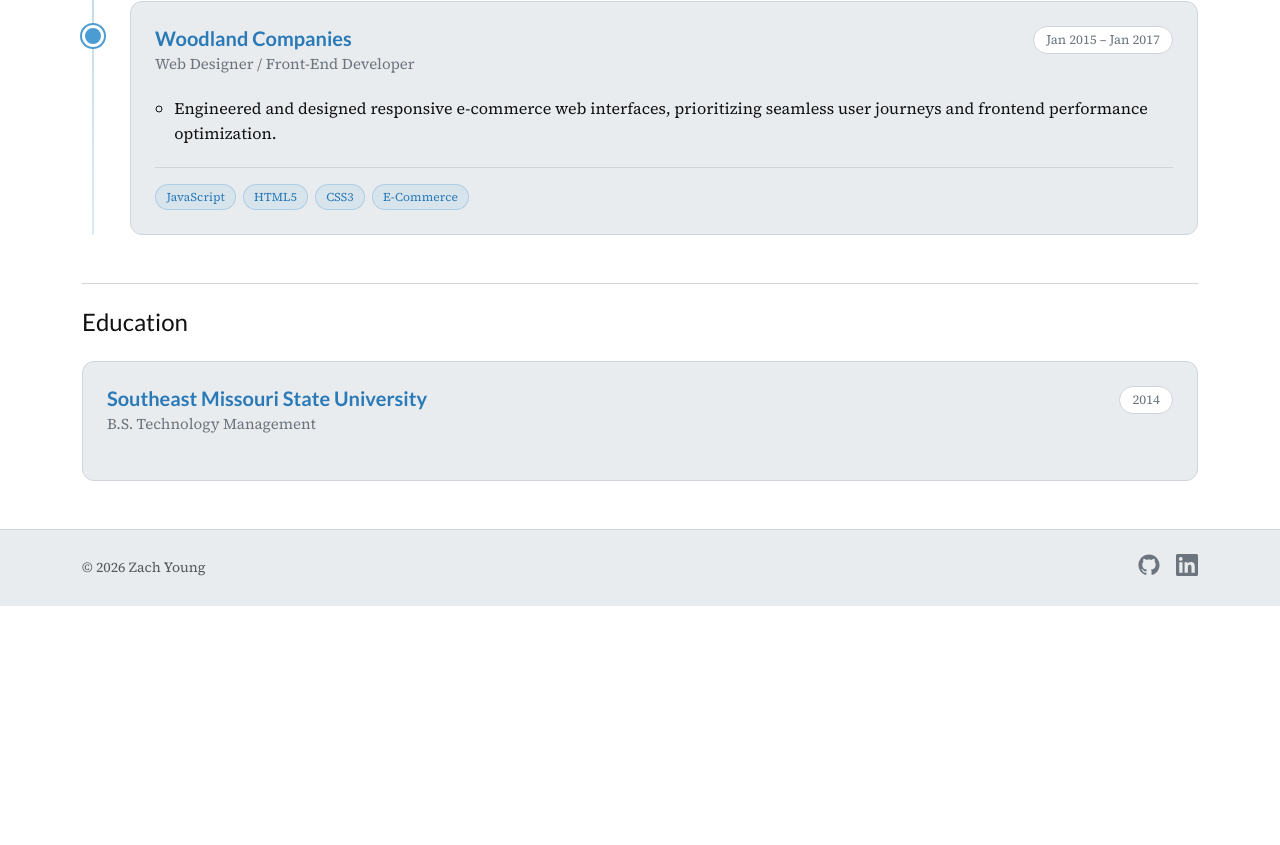
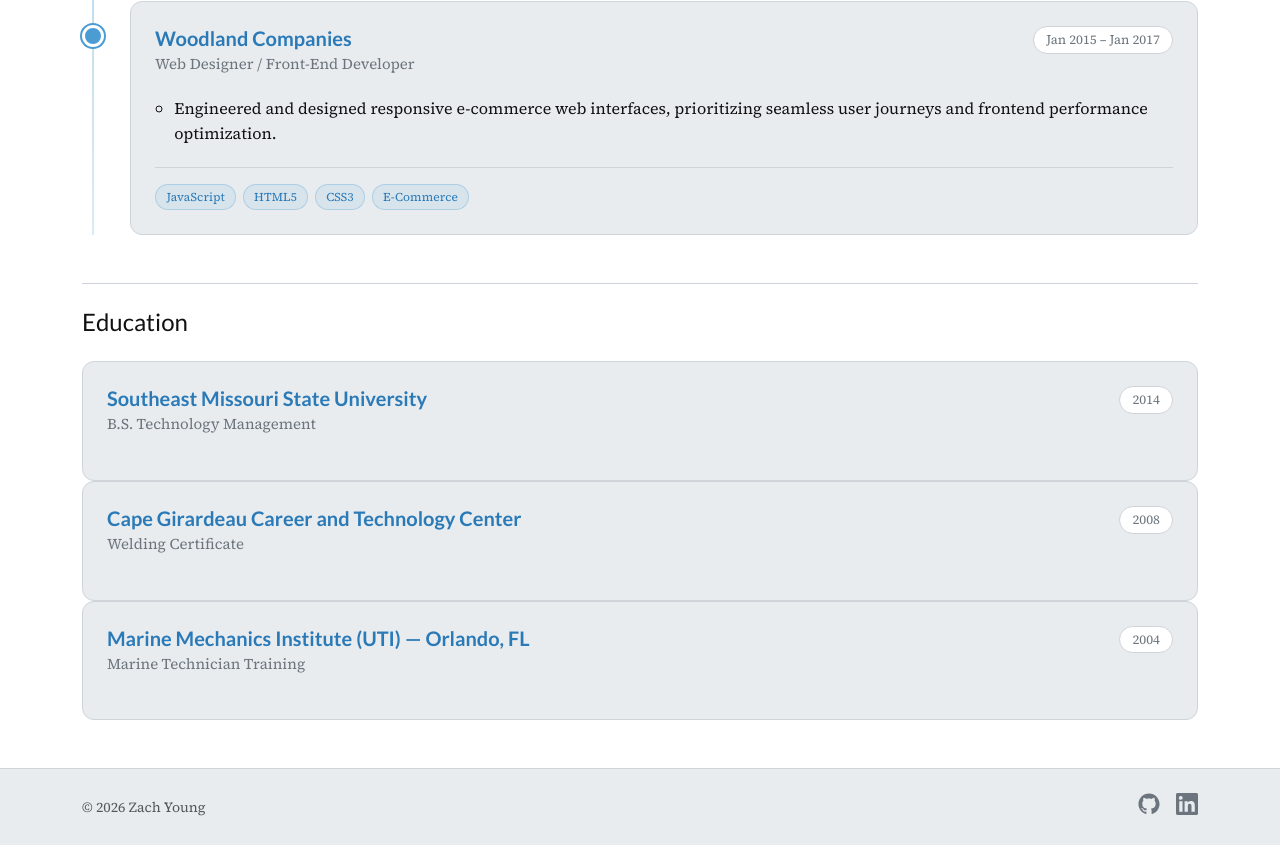
Before and after one commit to zach-young-4130/portfolio-frontend, an Angular app: page /experience in a window 1280 px wide. Shown: the part 1699-2544 px from the top of the page. Before the commit the page ends 2305 px from the top, so only its background shows below. Built offline with nearby package versions, Linux system fonts and the light colour scheme; no server answers.

Commit message:
Update experience

```diff
--- a/src/app/features/experience/experience.html
+++ b/src/app/features/experience/experience.html
@@ -153,6 +153,24 @@
         <span class="tenure">2014</span>
       </header>
     </article>
+    <article class="timeline-card">
+      <header class="timeline-card-header">
+        <div class="timeline-card-title-group">
+          <h3 class="company-name">Cape Girardeau Career and Technology Center</h3>
+          <p class="role-title">Welding Certificate</p>
+        </div>
+        <span class="tenure">2008</span>
+      </header>
+    </article>
+    <article class="timeline-card">
+      <header class="timeline-card-header">
+        <div class="timeline-card-title-group">
+          <h3 class="company-name">Marine Mechanics Institute (UTI) — Orlando, FL</h3>
+          <p class="role-title">Marine Technician Training</p>
+        </div>
+        <span class="tenure">2004</span>
+      </header>
+    </article>
   </div>
 
 </section>
```
